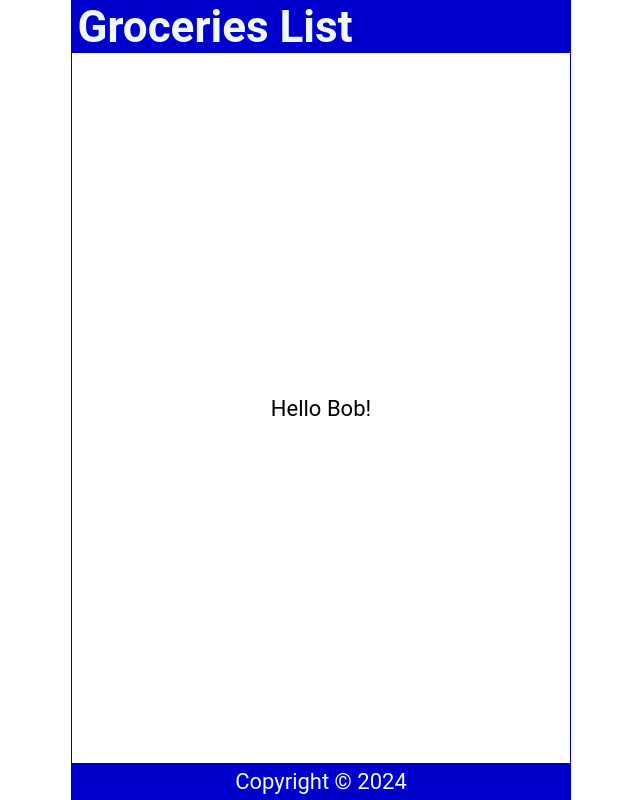
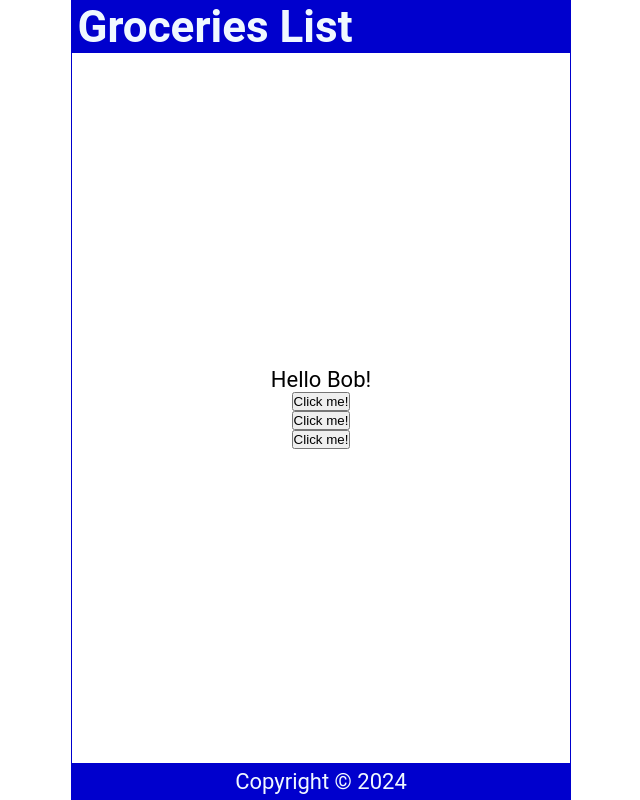
Before and after one commit to viktor-codes/01project, a React (Create React App) app: page / in a window 1280 px wide. Shown: the whole page, without its empty margins (319-959 px from the left). Built offline with nearby package versions, Linux system fonts and the light colour scheme; the HTML template or start-up script is replaced by a standard one.

Commit message:
Added onClick functions

```diff
--- a/src/Content.js
+++ b/src/Content.js
@@ -6,11 +6,28 @@ const Content = () => {
       const int = Math.floor(Math.random() * names.length);
       return names[int];
     };
+
+    const handleClick = () => {
+      console.log("Button was clicked!");
+
+    }
+
+    const handleClick2 = (name) => {
+      console.log(`${name} was clicked!`);
+
+    }
+    const handleClick3 = (e) => {
+      console.log(e.target.innerText);
+
+    }
   return (
     <main>
-      <p>
+      <p onDoubleClick={handleClick}>
         Hello {handleNameChange()}!
       </p>
+      <button onClick={handleClick}>Click me!</button>
+      <button onClick={() => handleClick2("Viktor")}>Click me!</button>
+      <button onClick={(e) => handleClick3(e)}>Click me!</button>
     </main>
   )
 }
```
